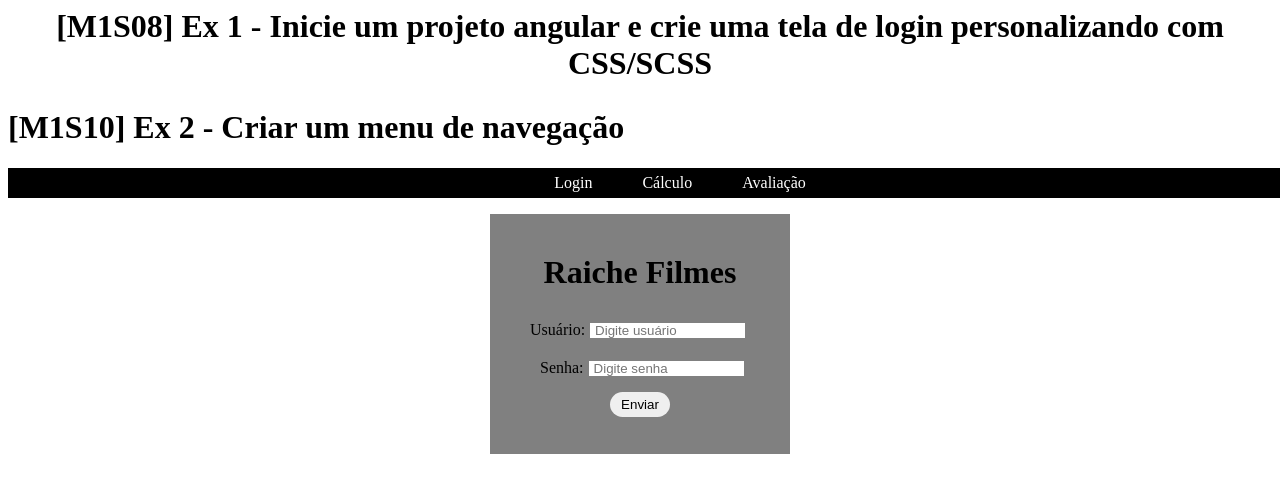
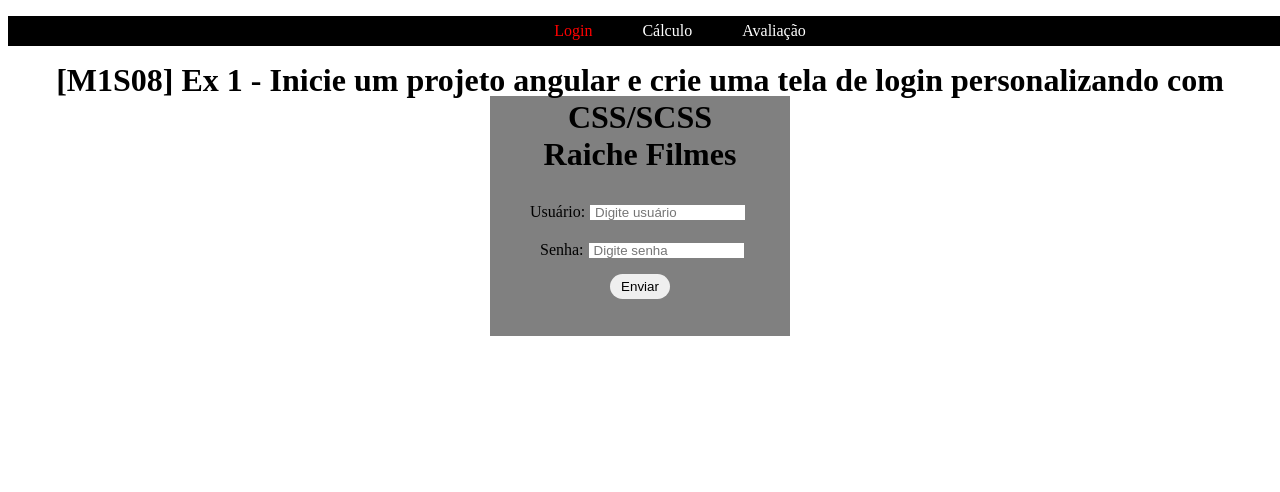
Before and after one commit to RodrigoRaiche/exerciciosAngular, an Angular app: page /login in a window 1280 px wide. Shown: the top 492 px of the page. Built offline with nearby package versions, Linux system fonts and the light colour scheme.

Commit message:
[M1S10] Ex 3 - Criar um componente global menu

```diff
--- a/src/app/components/menu/menu.component.html
+++ b/src/app/components/menu/menu.component.html
@@ -1,6 +1,5 @@
-<h1>[M1S10] Ex 2 - Criar um menu de navegação</h1>
 <ul>
-    <li routerLink="/login">Login</li>
-    <li routerLink="/calculoMultiplos">Cálculo</li>
-    <li routerLink="/avaliacao">Avaliação</li>
+    <li routerLink="/login" routerLinkActive="Selected">Login</li>
+    <li routerLink="/calculoMultiplos" routerLinkActive="Selected">Cálculo</li>
+    <li routerLink="/avaliacao" routerLinkActive="Selected">Avaliação</li>
 </ul>
--- a/src/app/components/menu/menu.component.scss
+++ b/src/app/components/menu/menu.component.scss
@@ -14,3 +14,7 @@ li{
     color: white;
     text-decoration: none;
 }
+
+.Selected{
+   color: red;
+}
--- a/src/app/views/calculo-multiplos/calculo-multiplos.component.html
+++ b/src/app/views/calculo-multiplos/calculo-multiplos.component.html
@@ -1,5 +1,5 @@
+<app-menu></app-menu>
 <h1>[M1S08] Ex 3 - Interação e cálculo com múltiplos inputs</h1>
-<app-menu></app-menu>
 <form [formGroup]="_form" (ngSubmit)="submit()">
     <input [class.active]="invalidoNro1" type="number" name="nro1" id="nro1" placeholder="Digite valor 1" formControlName="valor1">
     <input [class.active]="invalidoOper" type="text" id="oper" maxlength="1" formControlName="oper" >
--- a/src/app/views/login/login.component.html
+++ b/src/app/views/login/login.component.html
@@ -1,7 +1,7 @@
 <header>
-   <h1>[M1S08] Ex 1 - Inicie um projeto angular e crie uma tela de login personalizando com CSS/SCSS</h1>
+    <app-menu></app-menu>
+    <h1>[M1S08] Ex 1 - Inicie um projeto angular e crie uma tela de login personalizando com CSS/SCSS</h1>
 </header>
-<app-menu></app-menu>
 <main>
     <form [formGroup]="_form" (ngSubmit)="submit()">
         <h1>Raiche Filmes</h1>
--- a/src/app/views/sistema-avaliacao/sistema-avaliacao.component.html
+++ b/src/app/views/sistema-avaliacao/sistema-avaliacao.component.html
@@ -1,5 +1,5 @@
+<app-menu></app-menu>
 <h1>[M1S08] Ex 5 - Utilizando recurso "validators" no form</h1>
-<app-menu></app-menu>
 <form [formGroup]="registerForm" (ngSubmit)="onSubmit()">
     <div class="form-group">
         <label class="divLabel">Nome&nbsp;&nbsp;&nbsp;&nbsp;&nbsp;&nbsp;&nbsp;&nbsp;&nbsp;&nbsp;:</label>
```
